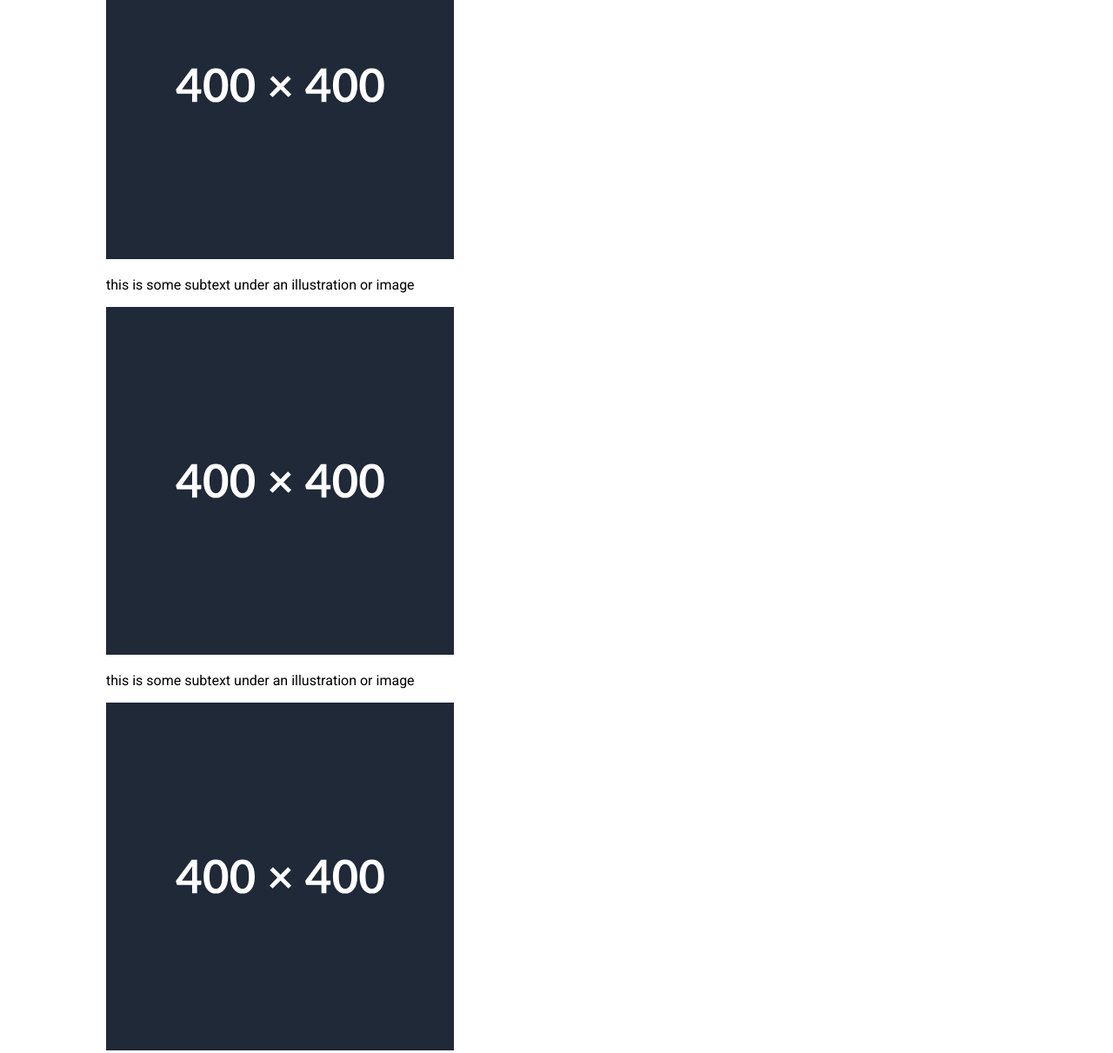
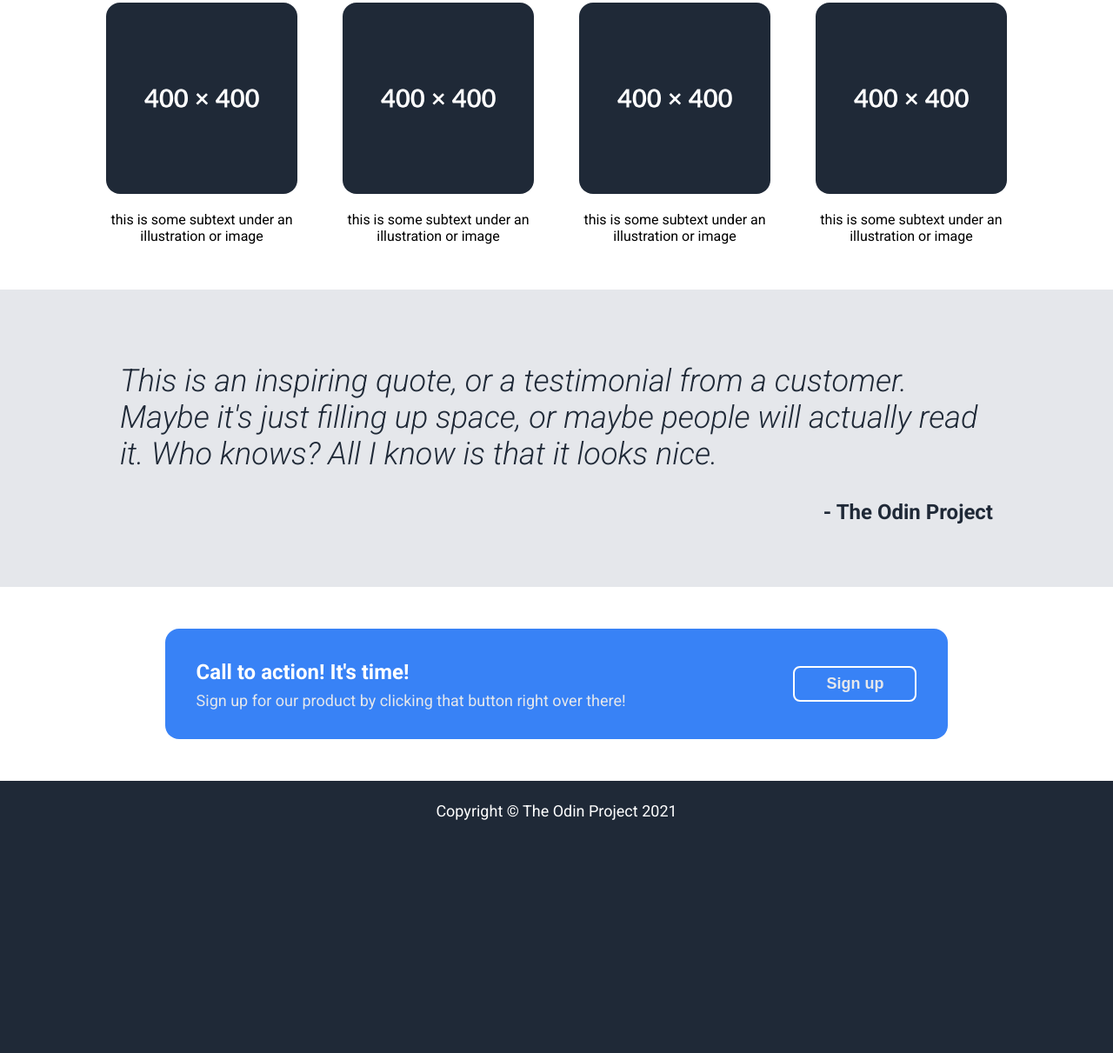
Before and after one commit to griffin-west/odin-landing-page, a plain HTML site: page index.html in a window 1280 px wide. Shown: the part 681-1892 px from the top of the page at 87% size. After the commit the page ends 1648 px from the top, so only its background shows below. Drawn offline with Linux system fonts and the light colour scheme.

Commit message:
feat(style.css): complete all styling

```diff
--- a/index.html
+++ b/index.html
@@ -12,7 +12,7 @@
 <body>
     <section class="header">
         <div class="content">
-            <h1>Header Logo</h1>
+            <h1>Griffin West</h1>
             <ul>
                 <li><a href="">header link one</a></li>
                 <li><a href="">header link two</a></li>
@@ -23,10 +23,10 @@
     <section class="hero">
         <div class="content">
             <div class="left-side">
-                <h1>This website is awesome</h1>
+                <h1>The Odin Project: Landing Page</h1>
                 <p #block-1-para>
-                    This website has some subtext that goes here under the main title.
-                    It's a smaller font and the color is lower contrast.
+                    This website is a landing page assignment from The Odin Project.
+                    This was an exercise for HTML and CSS with emphasis on using flexboxes for layout.
                 </p>
                 <button>Sign up</button>
             </div>
@@ -37,8 +37,8 @@
     </section>
     <section class="gallery">
         <div class="content">
-            <h2>Some random information.</h2>
-            <div class="subtext-image-group">
+            <h1>Some random information.</h1>
+            <div class="image-group">
                 <div class="subtext-image">
                     <img src="./images/placeholder-square.svg" alt="placeholder image">
                     <p>this is some subtext under an illustration or image</p>
@@ -60,19 +60,19 @@
     </section>
     <section class="quote">
         <div class="content">
-            <p>
+            <p class="quote-text">
                 This is an inspiring quote, or a testimonial from a customer.
                 Maybe it's just filling up space, or maybe people will actually read it.
                 Who knows? All I know is that it looks nice.
             </p>
-            <p>- The Odin Project</p>
+            <p class="quote-author">- The Odin Project</p>
         </div>
     </section>
     <section class="card">
         <div class="content">
             <div class="action-card">
                 <div class="left-side">
-                    <p>Call to action! It's time!</p>
+                    <h2>Call to action! It's time!</h2>
                     <p>Sign up for our product by clicking that button right over there!</p>
                 </div>
                 <div class="right-side">
--- a/style.css
+++ b/style.css
@@ -67,7 +67,7 @@ body {
 }
 
 .hero .left-side {
-    flex: 1;
+    flex: 2;
 }
 
 .hero .right-side {
@@ -77,6 +77,7 @@ body {
 .hero .right-side img {
     max-width: 100%;
     min-width: 400px;
+    border-radius: 16px;
 }
 
 .hero button {
@@ -88,3 +89,108 @@ body {
     border-radius: 8px;
     border-style: none;
 }
+
+.gallery .content {
+    display: flex;
+    flex-direction: column;
+    align-items: center;
+    padding-bottom: 36px;
+}
+
+.gallery h1 {
+    font-size: 36px;
+    color: #1F2937;
+    padding: 36px 0;
+}
+
+.image-group {
+    display: flex;
+    gap: 5%;
+}
+
+.subtext-image img {
+    max-width: 100%;
+    border-radius: 16px;
+}
+
+.subtext-image p {
+    text-align: center;
+}
+
+.quote .content {
+    display: flex;
+    flex-direction: column;
+    align-items: flex-end;
+    padding: 48px;
+}
+
+.quote p {
+    color: #1F2937;
+}
+
+.quote-text {
+    font-size: 36px;
+    font-style: italic;
+    font-weight: 300;
+    margin-bottom: 8px;
+}
+
+.quote-author {
+    font-size: 24px;
+    font-weight: 700;
+}
+
+.card .content {
+    display: flex;
+    justify-content: center;
+
+}
+
+.card .action-card {
+    background-color: #3882F6;
+    border-radius: 16px;
+    margin: 48px 2rem;
+    display: flex;
+    align-items: center;
+    justify-content: space-between;
+    width: 80%;
+    padding: 16px 36px;
+    gap: 24px;
+}
+
+.card h2 {
+    color: white;
+    margin-bottom: 8px;
+}
+
+.card p {
+    color: #E5E7EB;
+    font-size: 18px;
+    margin-top: 8px;
+}
+
+.card button {
+    color: #E5E7EB;
+    background-color: transparent;
+    font-size: 18px;
+    font-weight: 700;
+    padding: 8px 36px;
+    border-radius: 8px;
+    border-style: solid;
+    border-color: white;
+}
+
+.card .left-side {
+    flex: 1;
+}
+
+.card .right-side {
+
+}
+
+.footer .content {
+    text-align: center;
+    color: white;
+    padding: 24px;
+    font-size: 18px;
+}
```
